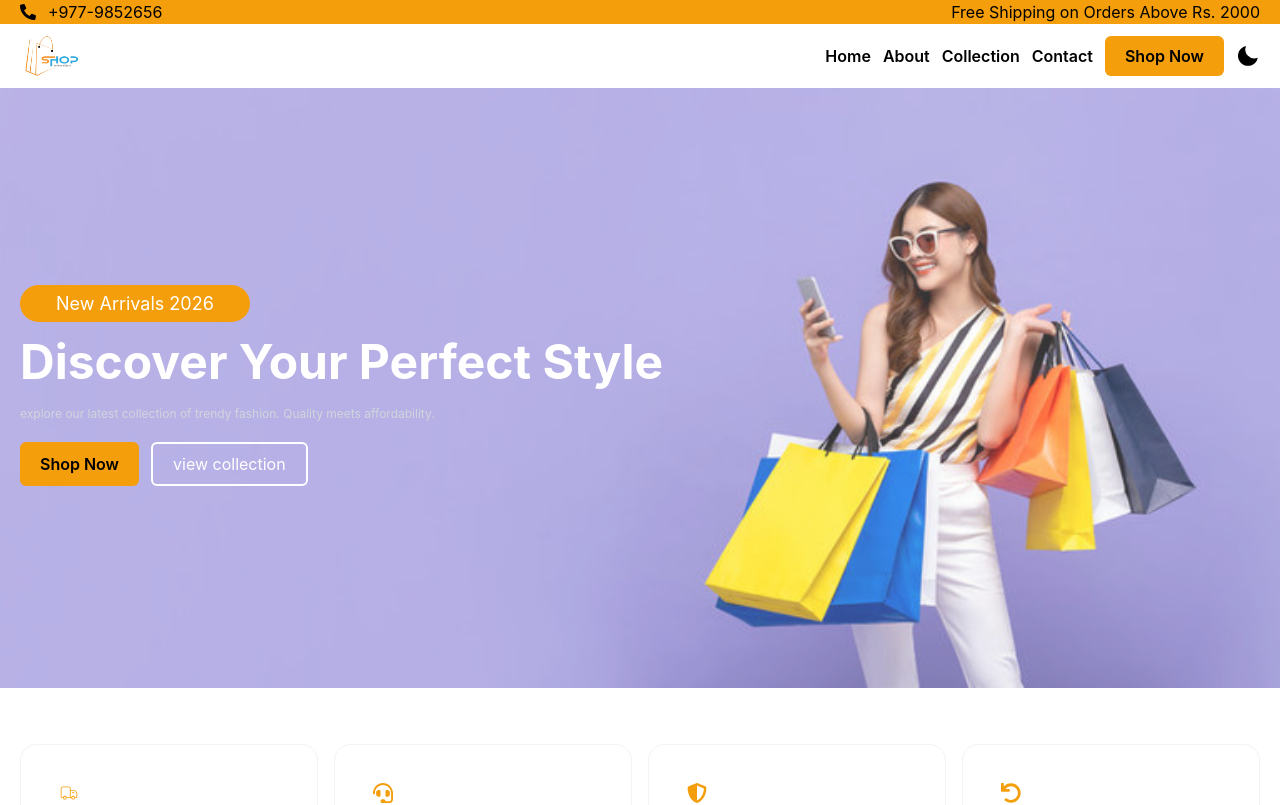
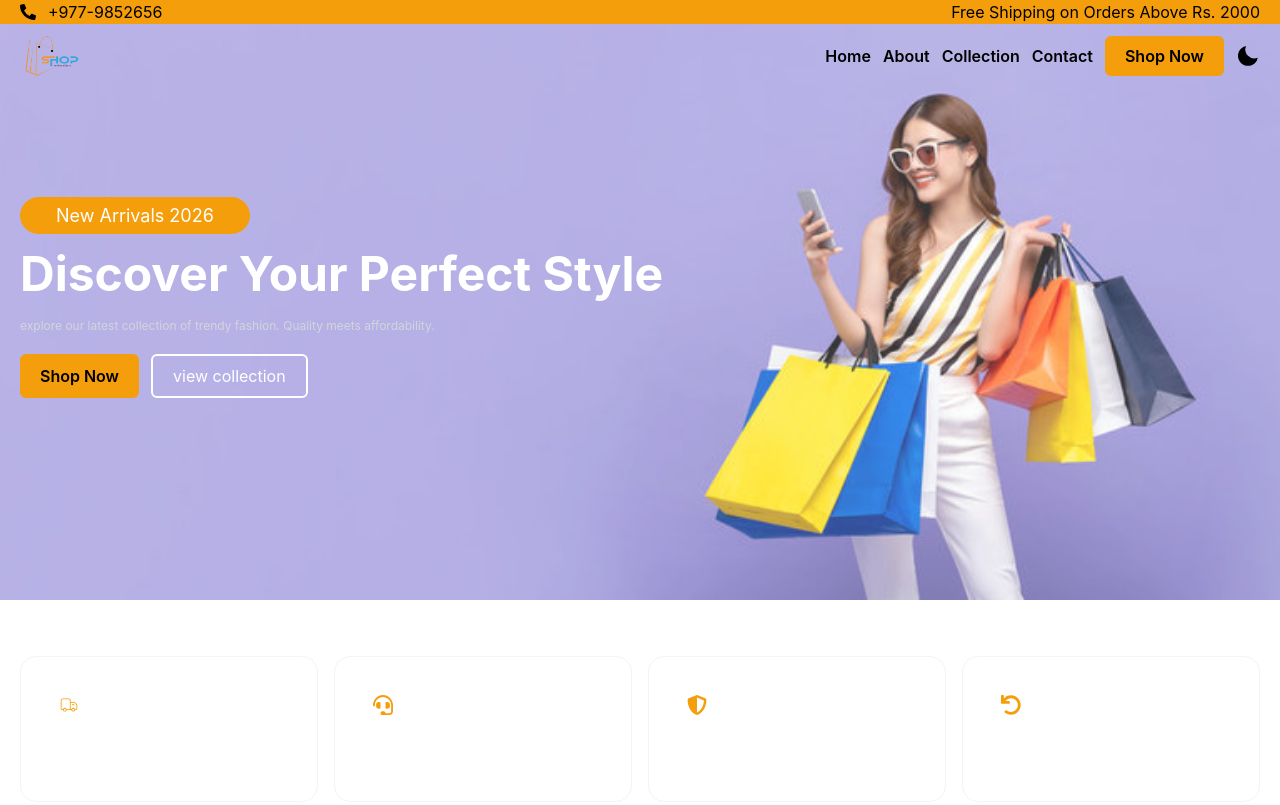
Before and after one commit to 634-sagar/React, a React (Vite) app in the folder newreact/: page / in a window 1280 px wide. Shown: the top 805 px of the page. Built offline with nearby package versions, Linux system fonts and the light colour scheme.

Commit message:
first commit

```diff
--- a/newreact/src/components/Footer/Footer.tsx
+++ b/newreact/src/components/Footer/Footer.tsx
@@ -8,6 +8,8 @@ import {
 import { Logo } from "../../image";
 
 const Footer = () => {
+
+  const currentYear = new Date().getFullYear();
   const socialLinks = [
     {
       icon: FaSquareInstagram,
--- a/newreact/src/components/Navbar/Navbar.tsx
+++ b/newreact/src/components/Navbar/Navbar.tsx
@@ -13,8 +13,8 @@ const Navbar = () => {
   const [showMenu, setMenu] = useState(false);
   const handelMenuToggle = ()=> setMenu(!showMenu);
   return (
-    <div>
-    <div className="bg-primary">
+    <div className="fixed top-0 left-0 w-full z-50">
+    <div className="bg-primary ">
         <div className=" container hidden md:flex justify-between  items-center">
         <div className="flex items-center gap-3">
           <FaPhoneAlt />
```
